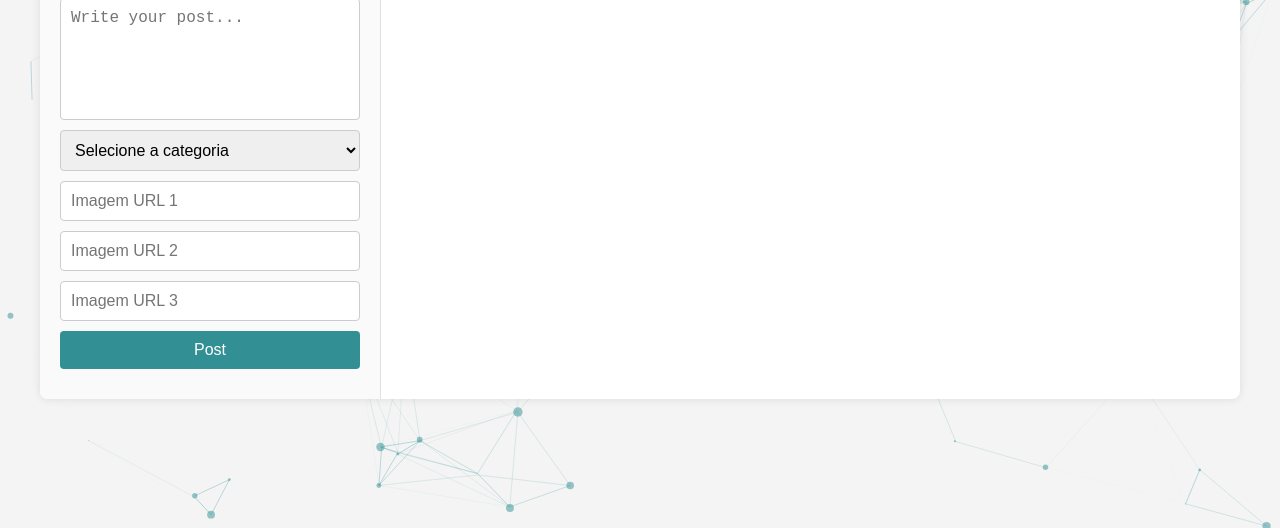
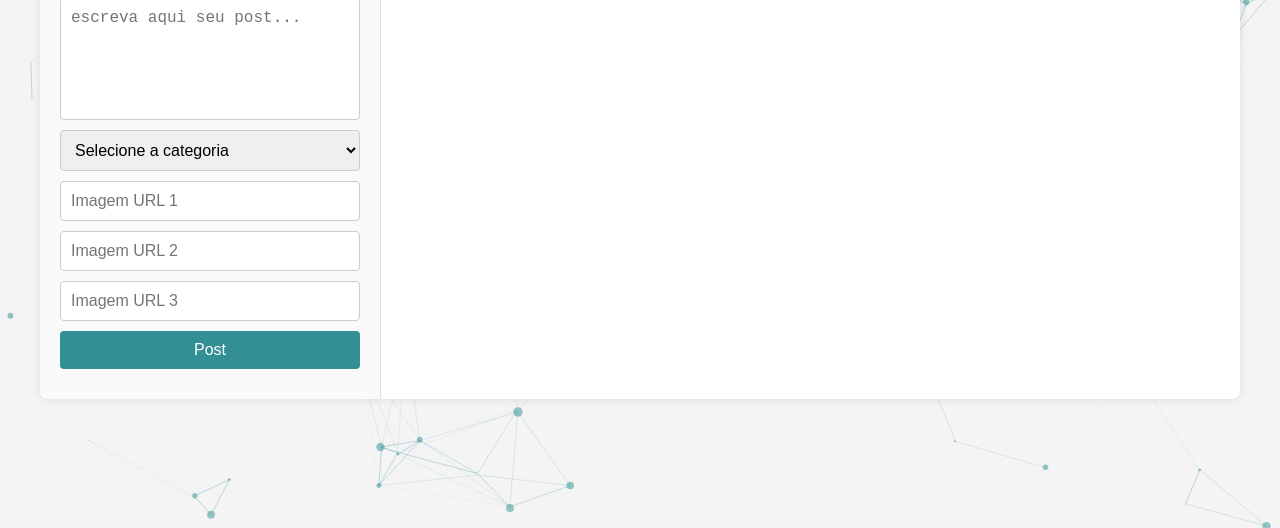
Before and after one commit to fernandamenon93/mini_rede_social, a plain HTML site: page index.html in a window 1280 px wide. Shown: the part 272-800 px from the top of the page. Drawn offline with nearby package versions, Linux system fonts and the light colour scheme.

Commit message:
adicionar html

```diff
--- a/index.html
+++ b/index.html
@@ -21,7 +21,7 @@
         <div class="post-form-container">
             <img src="images/logo.png" class="logo">
             <form id="postForm">
-                <textarea id="postText" placeholder="Write your post..."></textarea>
+                <textarea id="postText" placeholder="escreva aqui seu post..."></textarea>
                 <select id="postCategory">
                     <option value="">Selecione a categoria</option>
                     <option value="Noticias">Notícias do Basil</option>
```
